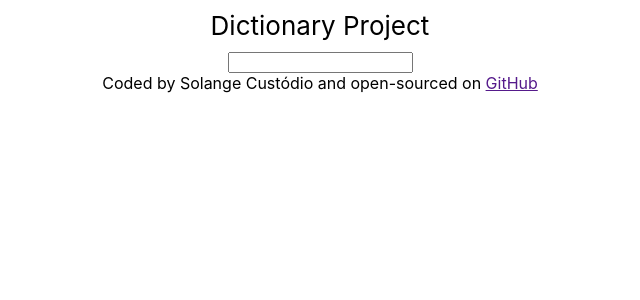
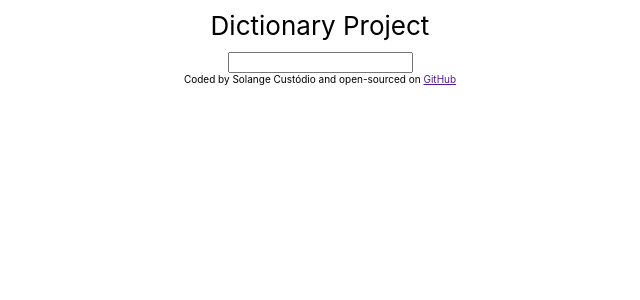
Before and after one commit to SolangeRSC/dictionary-project, a React (Create React App) app: page / in a window 1280 px wide. Shown: the top 300 px of the page, without its empty margins (320-960 px from the left). Built offline with nearby package versions, Linux system fonts and the light colour scheme.

Commit message:
added css

```diff
--- a/package.json
+++ b/package.json
@@ -10,7 +10,7 @@
     "bootstrap": "^5.1.3",
     "react": "^18.1.0",
     "react-dom": "^18.1.0",
-    "react-scripts": "5.0.1",
+    "react-scripts": "^2.1.3",
     "web-vitals": "^2.1.4"
   },
   "scripts": {
--- a/src/App.css
+++ b/src/App.css
@@ -8,3 +8,7 @@
   font-size: calc(10px + 2vmin);
   color: rgb(0, 0, 0);
 }
+
+footer {
+  font-size: 10px;
+}
--- a/src/App.js
+++ b/src/App.js
@@ -1,4 +1,5 @@
 import "./App.css";
+import React from "react";
 import Dictionary from "./Dictionary";
 
 function App() {
--- a/src/Dictionary.js
+++ b/src/Dictionary.js
@@ -1,6 +1,7 @@
 import React, { useState } from "react";
 import axios from "axios";
 import Results from "./Results";
+import "./Dictionary.css";
 
 export default function Dictionary() {
   let [keyword, setKeyword] = useState("");
--- a/src/Meaning.js
+++ b/src/Meaning.js
@@ -1,11 +1,12 @@
 import React from "react";
+import "./Meaning.css";
 
 export default function Meaning(props) {
   console.log(props.meaning.partOfSpeech);
   return (
     <div className="Meaning">
       <h3>{props.meaning.partOfSpeech}</h3>
-      {props.meaning.definitions.map(function (definition, index) {
+      {props.meaning.definitions.map(function(definition, index) {
         return (
           <div key={index}>
             <p>
--- a/src/Results.js
+++ b/src/Results.js
@@ -1,12 +1,13 @@
 import React from "react";
 import Meaning from "./Meaning";
+import "./Results.css";
 
 export default function Results(props) {
   if (props.results) {
     return (
-      <div className="Results">
-        <h2>{props.results.word}</h2>
-        {props.results.meanings.map(function (meaning, index) {
+      <div className="Results text-capitalize">
+        <h2 className="text-capitalize">{props.results.word}</h2>
+        {props.results.meanings.map(function(meaning, index) {
           return (
             <div key={index}>
               <Meaning meaning={meaning} />
```
Also changed, not shown: src/Dictionary.css (added), src/Meaning.css (added), src/Results.css (added), 1 other file (tests, documents, lock files or other folders).
